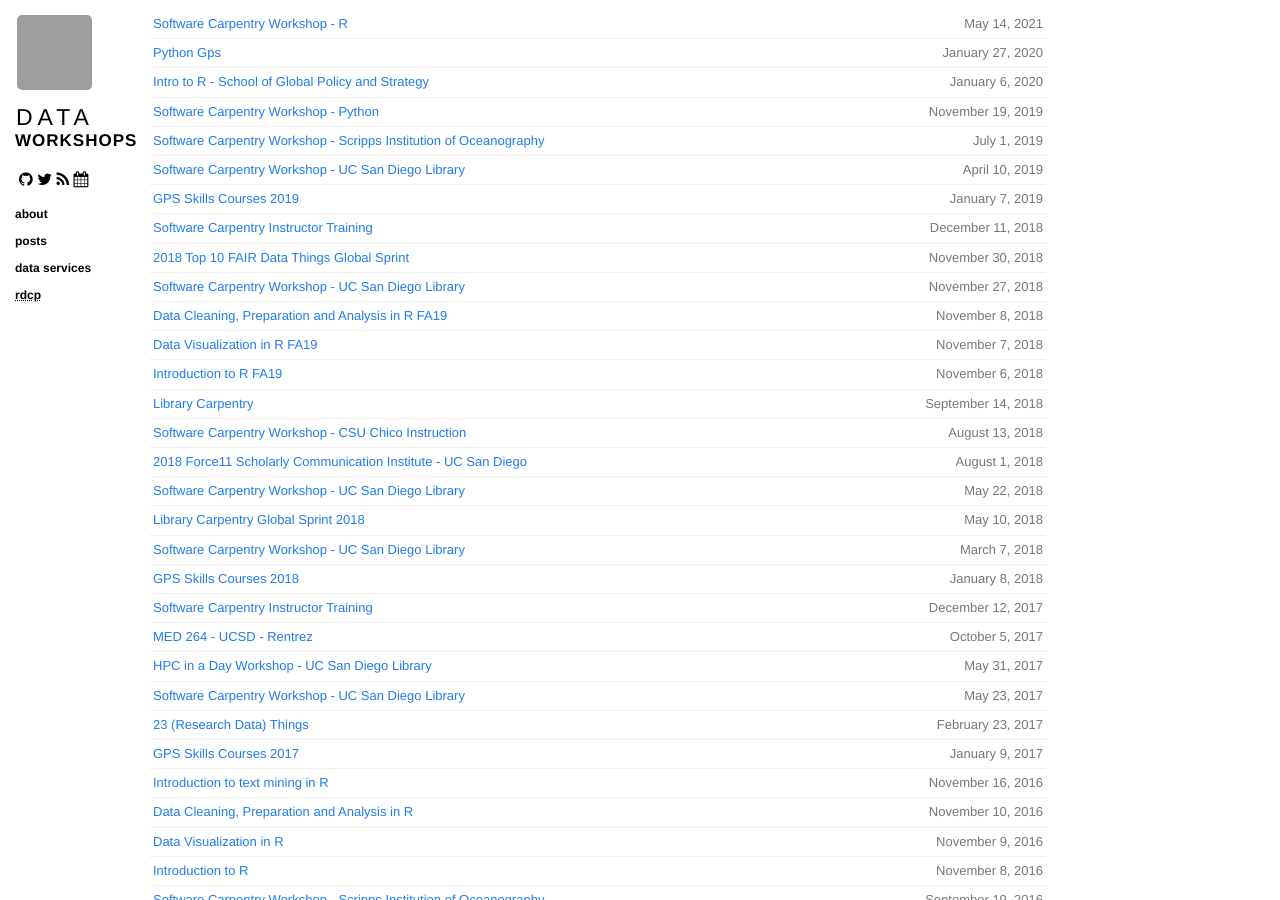
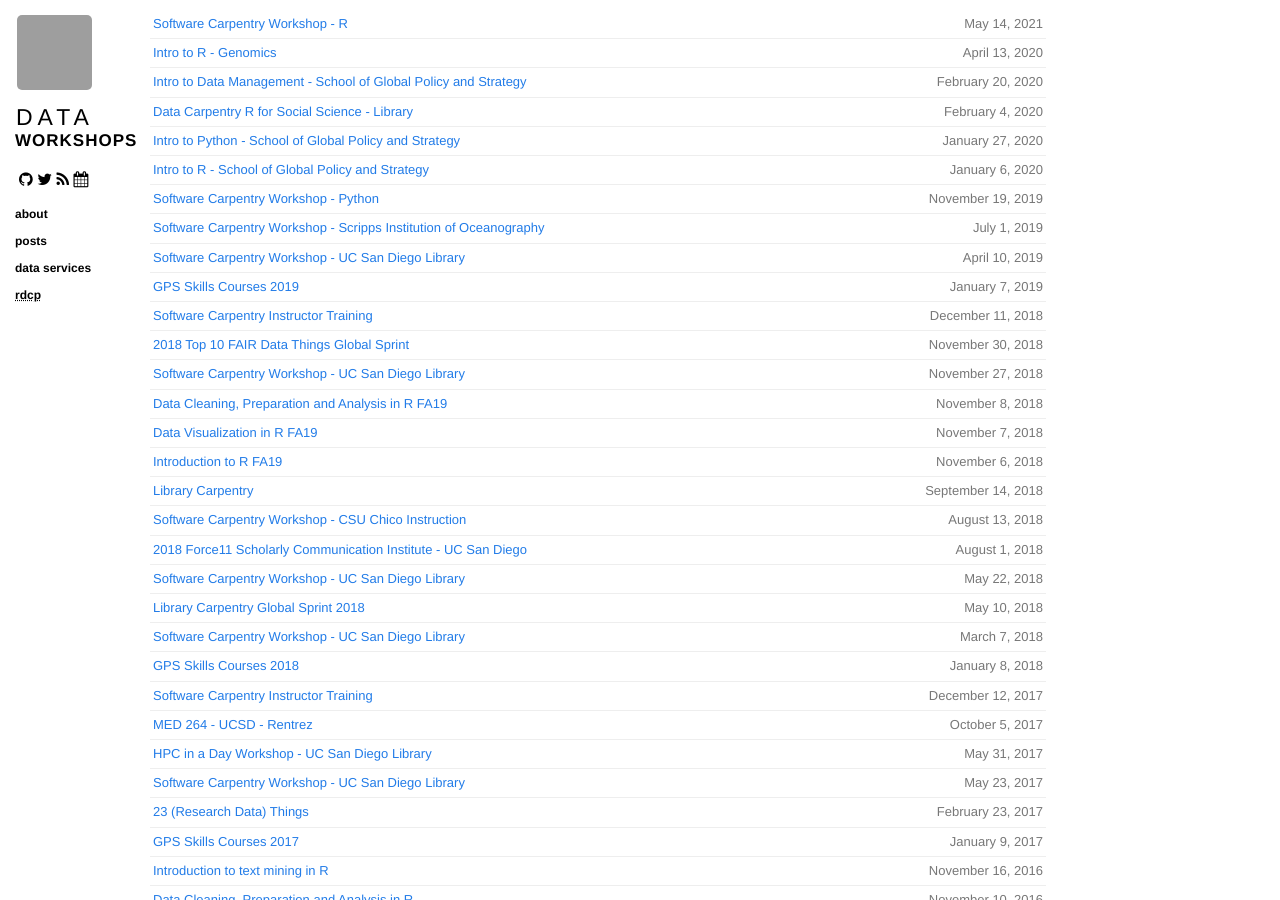
Before and after one commit to ucsdlib/workshops, a Jekyll site: the page built from index.html, in a window 1280 px wide and 900 px high. Built offline with Jekyll 4.4.1, drawn with Linux system fonts in a browser that asks for light colours; nearby versions of some CDN libraries; part of the change alters nothing that is shown; grey boxes are pictures that could not be loaded.

Commit message:
adding 2020 workshops

```diff
--- a/_posts/2020-01-27-Python-GPS.md
+++ b/_posts/2020-01-27-intro-python.md
@@ -1,9 +1,10 @@
 ---
-published: true
 layout: post
+title: Intro to Python - School of Global Policy and Strategy
 category:
   - posts
   - python
+published: true
 ---
 
 ## Introduction:
--- /dev/null
+++ b/_posts/2020-02-04-data-carpentry.md
@@ -0,0 +1,50 @@
+---
+layout: post
+title: Data Carpentry R for Social Science - Library
+category:
+  - posts
+  - r
+published: true
+---
+
+## Introduction:
+
+Data Carpentry develops and teaches workshops on the fundamental data skills needed to conduct research. Its target audience is researchers who have little to no prior computational experience, and its lessons are domain specific, building on learners' existing knowledge to enable them to quickly apply skills learned to their own research.
+
+
+## Topics:
+
+* R
+
+
+## Dates
+
+* Feb 4 - Feb 5, 2020
+* 9:00 am - 4:30 pm
+
+
+## Location
+
+* Classroom 4, Biomedical Library Building, 9500 Gilman Dr., La Jolla, California.
+
+
+## Instructors/Helpers
+
+* Stephanie Labou (Library)
+* Reid Otsuji (Library)
+* Rick Mccosh (OBGYN/Reprod Sci)
+* Justin Shaffer (Pediatrics)
+
+* Helper: Ryan Johnson
+
+
+## Audience
+
+* Graduate students and other researchers
+* No previous experiences needed
+
+
+## Resources
+
+* [Workshop website](https://ucsdlib.github.io/2020-02-04-UCSDsocsci/)
+* [Collaborative Notes](https://hackmd.io/@U2NG/ryazym6x8)
--- /dev/null
+++ b/_posts/2020-02-20-data-management.md
@@ -0,0 +1,52 @@
+---
+layout: post
+title: Intro to Data Management - School of Global Policy and Strategy
+category:
+  - posts
+  - sql
+published: true
+---
+
+## Introduction:
+
+This course will introduce you best practices in data management, preparation and representation, including the basics of SQL.
+
+
+## Topics:
+
+* SQL
+* Data management
+* UNIX Shell
+
+
+## Dates
+
+* Feb 20 - Mar 2, 2020
+* 3:30 pm -6:30 pm
+
+
+## Location
+
+* Classroom 4, Biomedical Library Building, 9500 Gilman Dr., La Jolla, California.
+
+
+## Instructors/Helpers
+
+* Mary Linn Bergstrom (Library)
+* Reid Otsuji (Library)
+* Stephanie Labou (Library)
+* Chris Olson (SIO)
+
+* Helpers: Rick Mccosh, Federico Arroyo
+
+
+## Audience
+
+* GPS graduate students
+* No previous experiences needed
+
+
+## Resources
+
+* [Workshop website](https://ucsdlib.github.io/win2020-gps-intro-dm/)
+* [Collaborative Notes](https://hackmd.io/@U2NG/HJREBAbXU)
--- /dev/null
+++ b/_posts/2020-04-13-r-genomics.md
@@ -0,0 +1,47 @@
+---
+layout: post
+title: Intro to R - Genomics
+category:
+  - posts
+  - r
+published: true
+---
+
+## Introduction:
+
+This workshop will introduce you the R programming language and how to use R and RStudio to work with genomics data.
+
+
+## Topics:
+
+* R
+
+
+## Dates
+
+* Apr 13 - Apr 16, 2020
+* 09:00 am - 12:00 pm
+
+
+## Location
+
+* Biomedical Library Building, 9500 Gilman Drive, #0699, La Jolla, CA.
+
+
+## Instructors/Helpers
+
+* TBD
+
+* Helpers: Reid Otsuji, Stephanie Labou
+
+
+## Audience
+
+* Facutly, graduate students, Post-Docs who work with genomics data.
+* No previous experiences needed
+
+
+## Resources
+
+* [Workshop website](https://ucsdlib.github.io/sp2020-r-genomics/)
+* [Collaborative Notes](https://hackmd.io/@U2NG/BJcE1UeSU)
```
